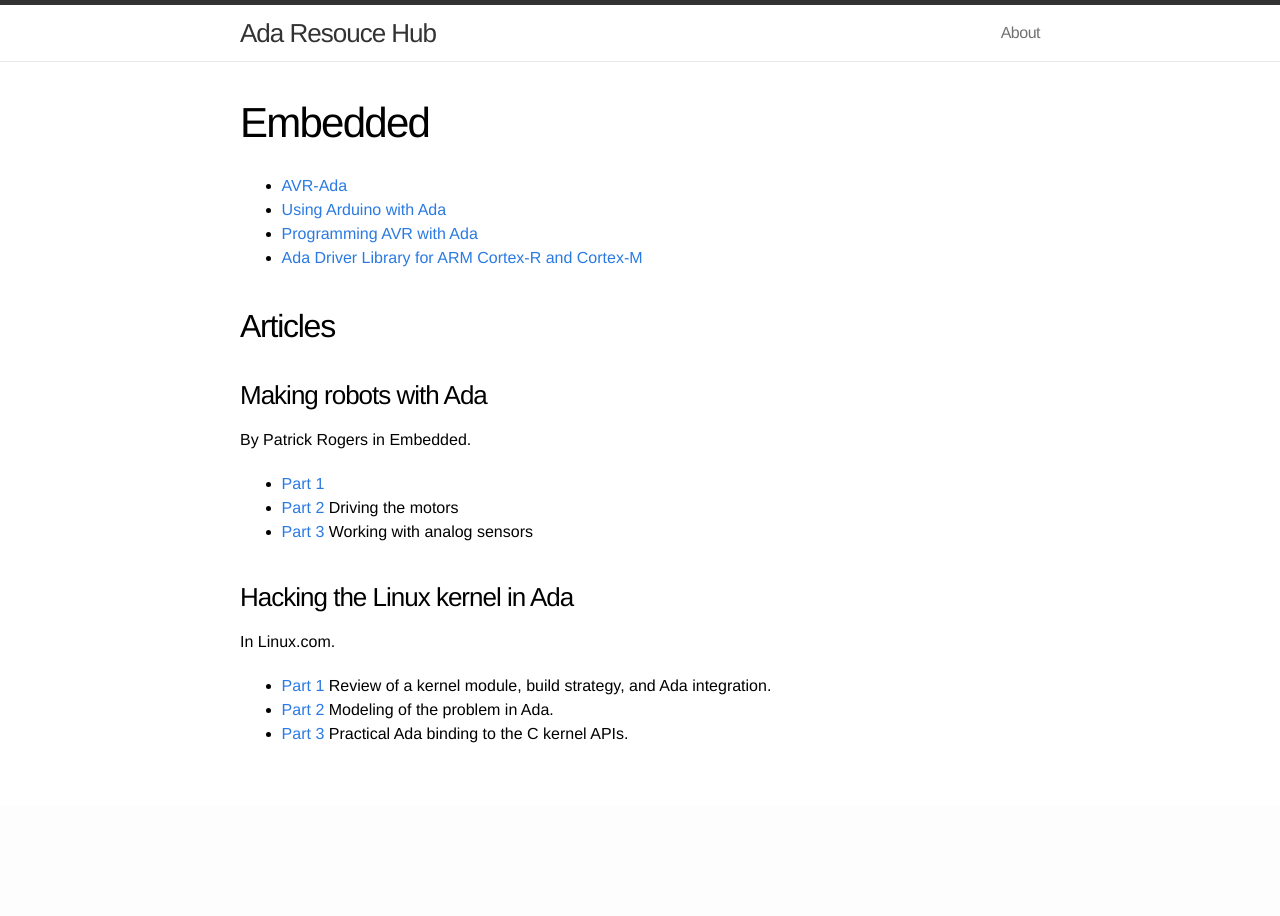
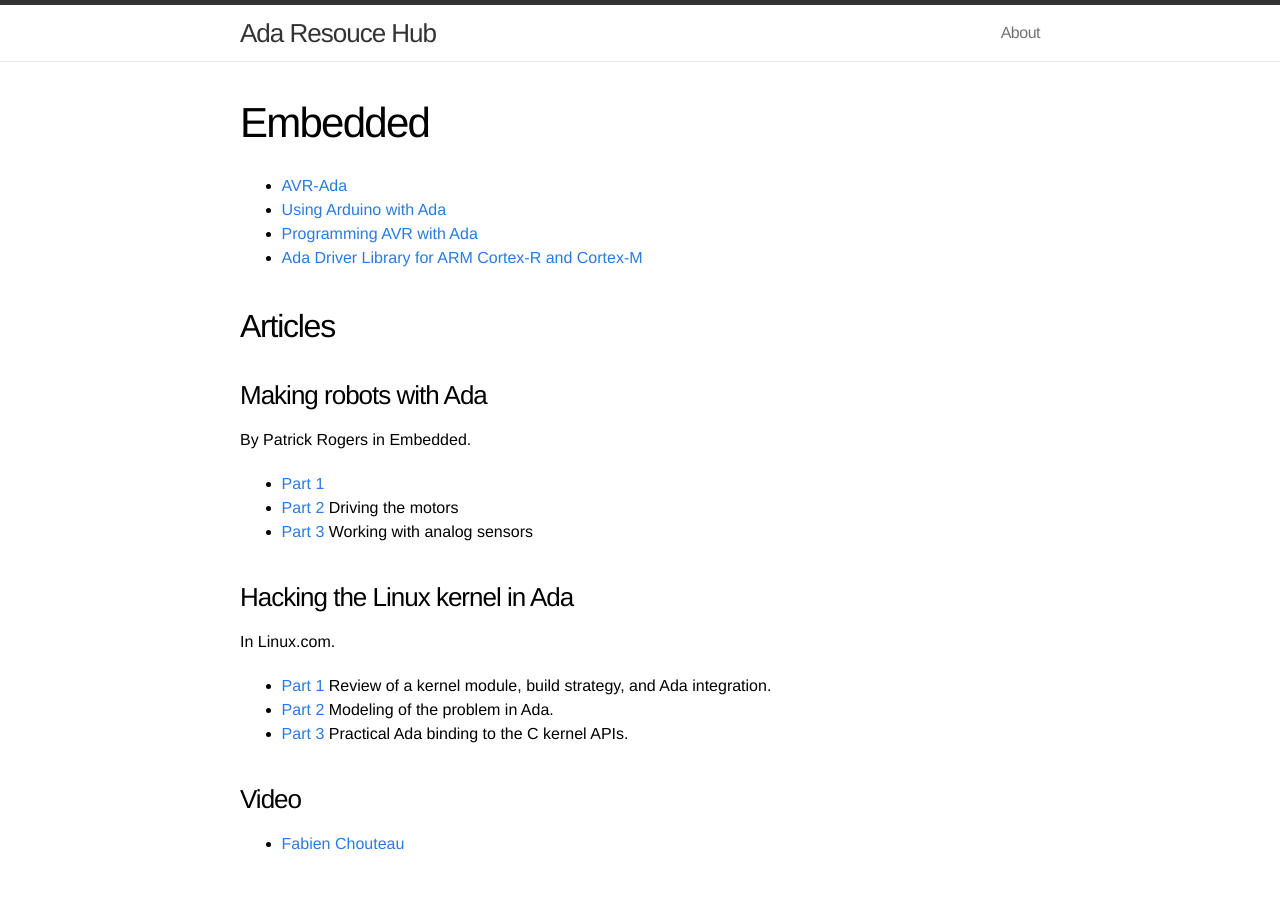
Before and after one commit to quornings/quornings.github.io, a Jekyll site: the page built from ada/embedded.md, in a window 1280 px wide. Built offline with Jekyll 4.4.1, drawn with Linux system fonts in a browser that asks for light colours.

Commit message:
Add Chouteau channel from YouTube

```diff
--- a/ada/embedded.md
+++ b/ada/embedded.md
@@ -23,3 +23,7 @@ In Linux.com.
 - [Part 1](https://www.linux.com/audience/developers/hacking-the-linux-kernel-in-ada-part-1/) Review of a kernel module, build strategy, and Ada integration.
 - [Part 2](https://www.linux.com/audience/developers/hacking-the-linux-kernel-in-ada-part-2/) Modeling of the problem in Ada.
 - [Part 3](https://www.linux.com/audience/developers/hacking-the-linux-kernel-in-ada-part-3/) Practical Ada binding to the C kernel APIs.
+
+### Video
+
+- [Fabien Chouteau](https://www.youtube.com/c/FabienChouteau)
```
